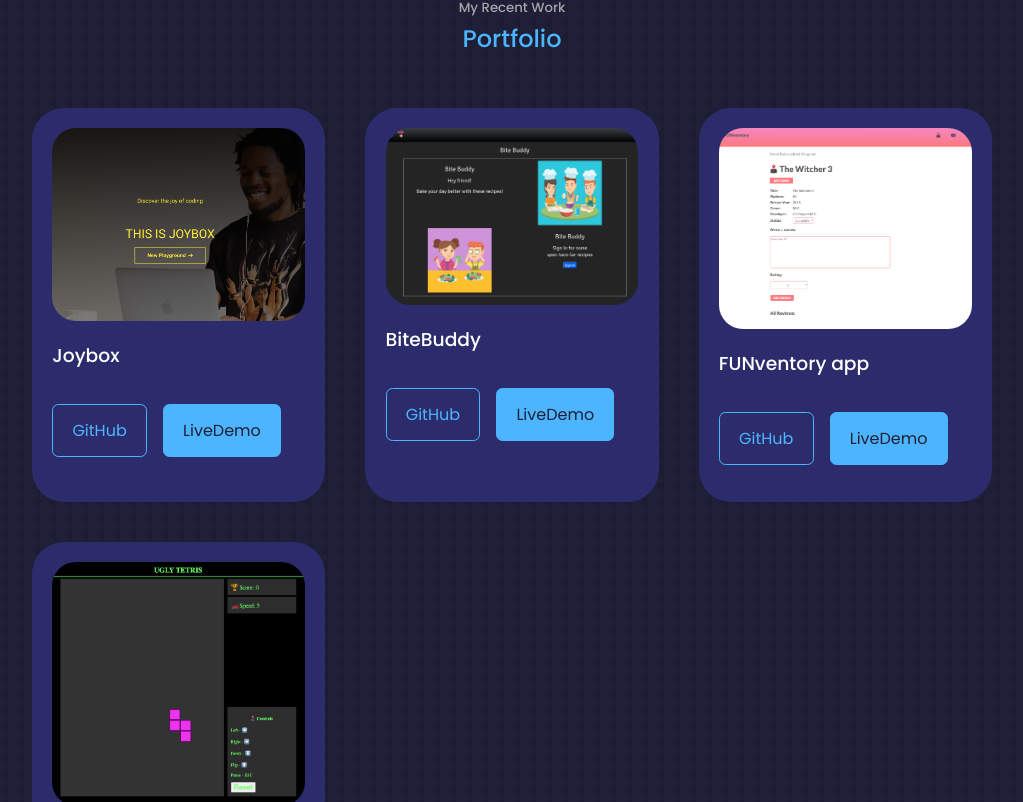
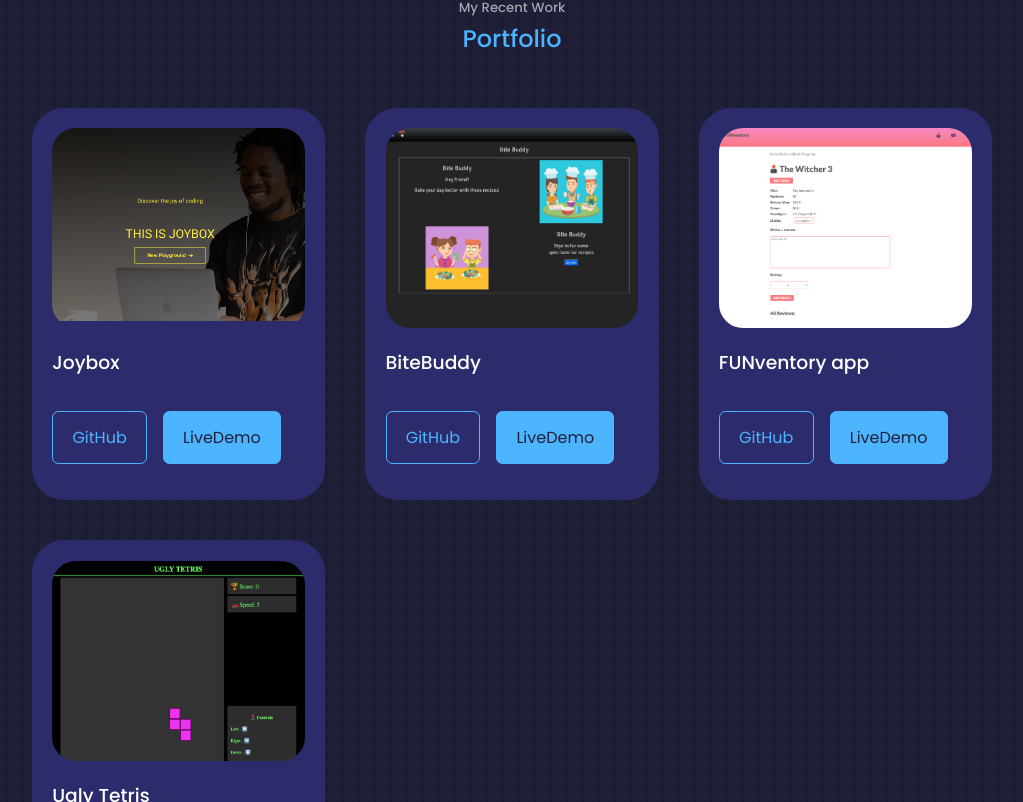
Before and after one commit to any-stone/ak-portfolio, a React (Create React App) app: page / in a window 1280 px wide. Shown: the part 2978-3780 px from the top of the page, without its empty margins (128-1151 px from the left). Built offline with nearby package versions, Linux system fonts and the light colour scheme.

Commit message:
fix picture resizing issue

```diff
--- a/src/components/portfolio/portfolio.css
+++ b/src/components/portfolio/portfolio.css
@@ -18,6 +18,9 @@
 }
 
 .portfolio__item-image {
+  width: 100%;
+  height: 200px;
+  object-fit: cover;
   border-radius: 1.5rem;
   overflow: hidden;
 }
@@ -37,6 +40,7 @@
     grid-template-columns: 1fr 1fr;
     gap: 1.2rem;
   }
+
 }
 
 @media screen and (max-width: 600px) {
```
Also changed, not shown: src/assets/biteBuddy.png.
